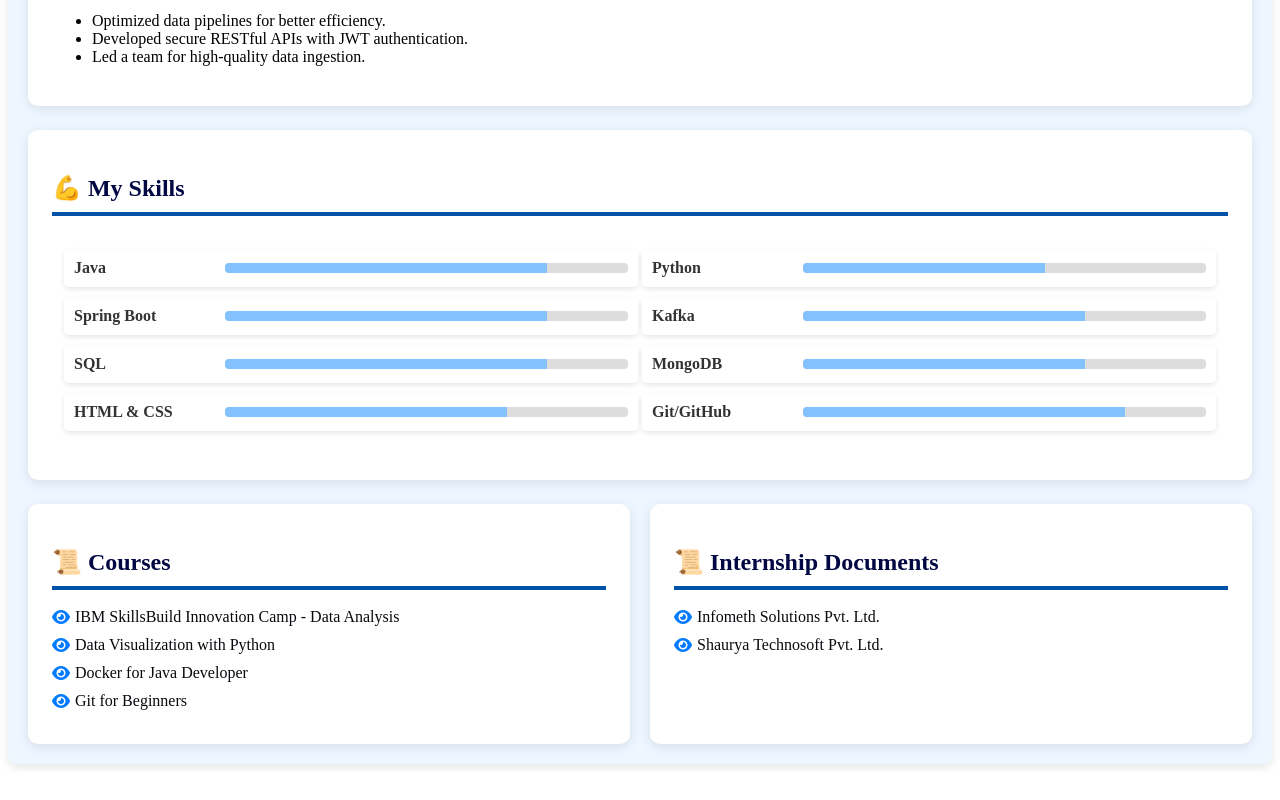
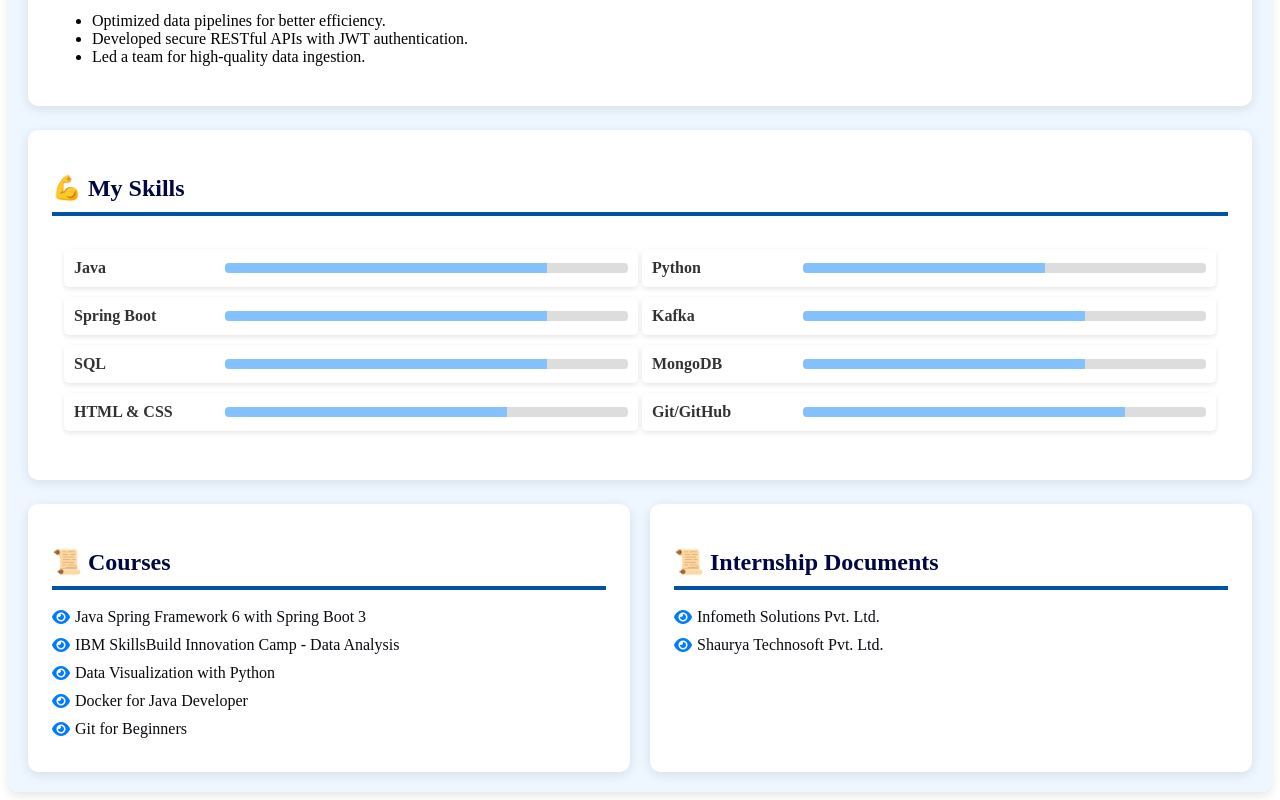
Before and after one commit to lavisg-2001/portfolio-frontend, an Angular app: page / in a window 1280 px wide. Shown: the part 1236-2036 px from the top of the page. Before the commit the page ends 2008 px from the top, so only its background shows below. Built offline with nearby package versions, Linux system fonts and the light colour scheme.

Commit message:
added certificate

```diff
--- a/src/app/components/portfolio.component.ts
+++ b/src/app/components/portfolio.component.ts
@@ -61,6 +61,7 @@ export class PortfolioComponent implements OnInit {
 
   // Course Certificates
   courseCertificates = [
+    { name: 'Java Spring Framework 6 with Spring Boot 3', file: 'Java_SpringBoot_Udemy.pdf' },
     { name: 'IBM SkillsBuild Innovation Camp - Data Analysis', file: 'IBM_SkillsBuild_Innovation_Camp.pdf' },
     { name: 'Data Visualization with Python', file: 'Data Visualization with Python.pdf' },
     { name: 'Docker for Java Developer', file: 'Docker-Udemy.pdf' },
```
Also changed, not shown: 3 other files (tests, documents, lock files or other folders).
